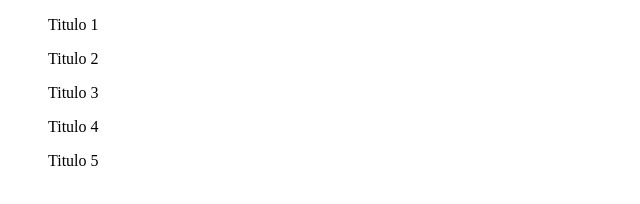
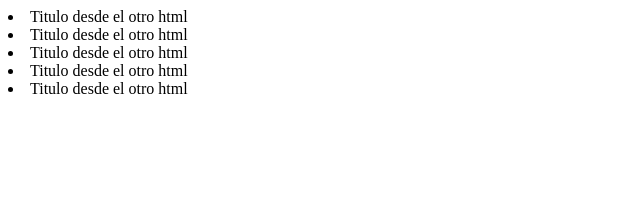
Before and after one commit to cyberwolf77/git, a plain HTML site: page index.html in a window 1280 px wide. Shown: the whole page, without its empty margins (0-640 px from the left). Drawn offline with Linux system fonts and the light colour scheme.

Commit message:
Modificando index.html v4 en html2

```diff
--- a/index.html
+++ b/index.html
@@ -6,15 +6,15 @@
     <meta name="viewport" content="width=device-width, initial-scale=1.0">
     <title>HTML de prueba 2</title>
 
-    <ul>Titulo 1</ul>
-    <ul>Titulo 2</ul>
-    <ul>Titulo 3</ul>
-    <ul>Titulo 4</ul>
-    <ul>Titulo 5</ul>
+    <li>Titulo desde el otro html</li>
+    <li>Titulo desde el otro html</li>
+    <li>Titulo desde el otro html</li>
+    <li>Titulo desde el otro html</li>
+    <li>Titulo desde el otro html</li>
 </head>
 <body>
     <script>
-        console.log("Hola Mundo")
+        console.log("Hola Mundo desde el otro html")
     </script>
 </body>
 </html>
```
